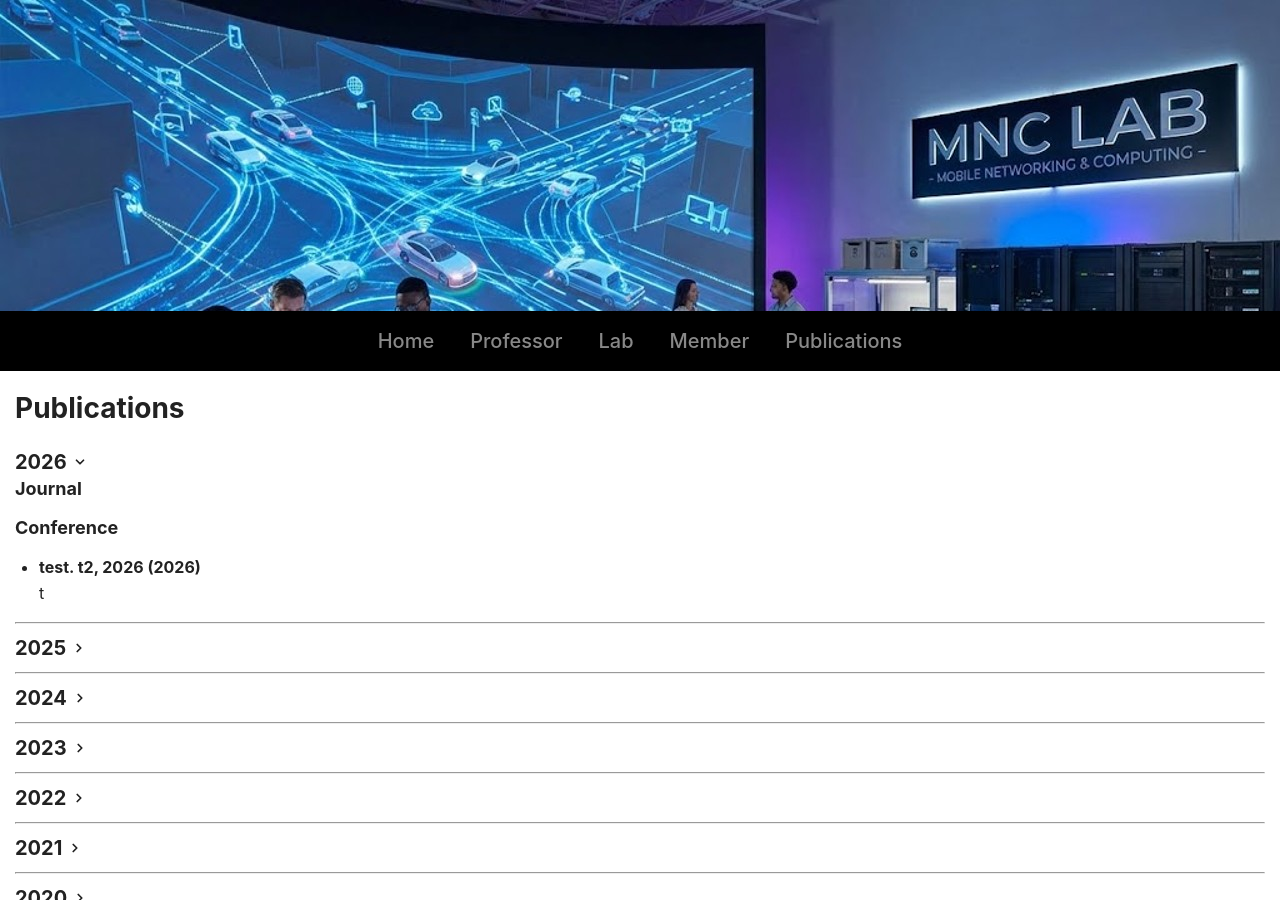
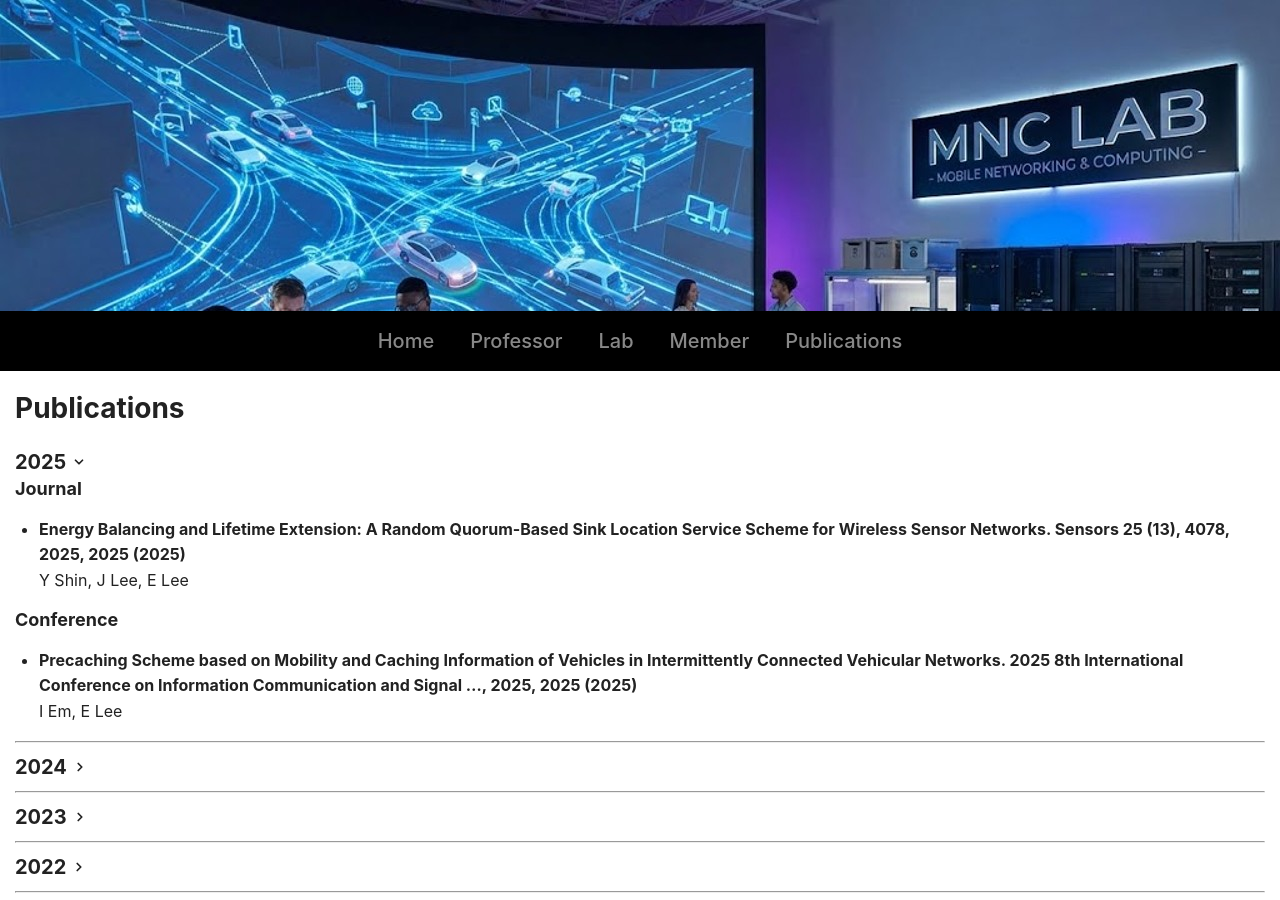
Before and after one commit to mnc-cbnu/mnc-cbnu.github.io, a Jekyll site: the page built from publications/index.html, in a window 1280 px wide and 900 px high. Built offline with Jekyll 4.4.1, drawn with Linux system fonts in a browser that asks for light colours.

Commit message:
Update news from Notion (Auto)

```diff
--- a/_data/publications.yml
+++ b/_data/publications.yml
@@ -1,9 +1,3 @@
-2026:
-  journal: []
-  conference:
-  - title: test. t2, 2026 (2026)
-    authors: t
-    page_id: 318d280f-69a3-804d-9232-f74ba3796994
 2025:
   journal:
   - title: 'Energy Balancing and Lifetime Extension: A Random Quorum-Based Sink Location
```
